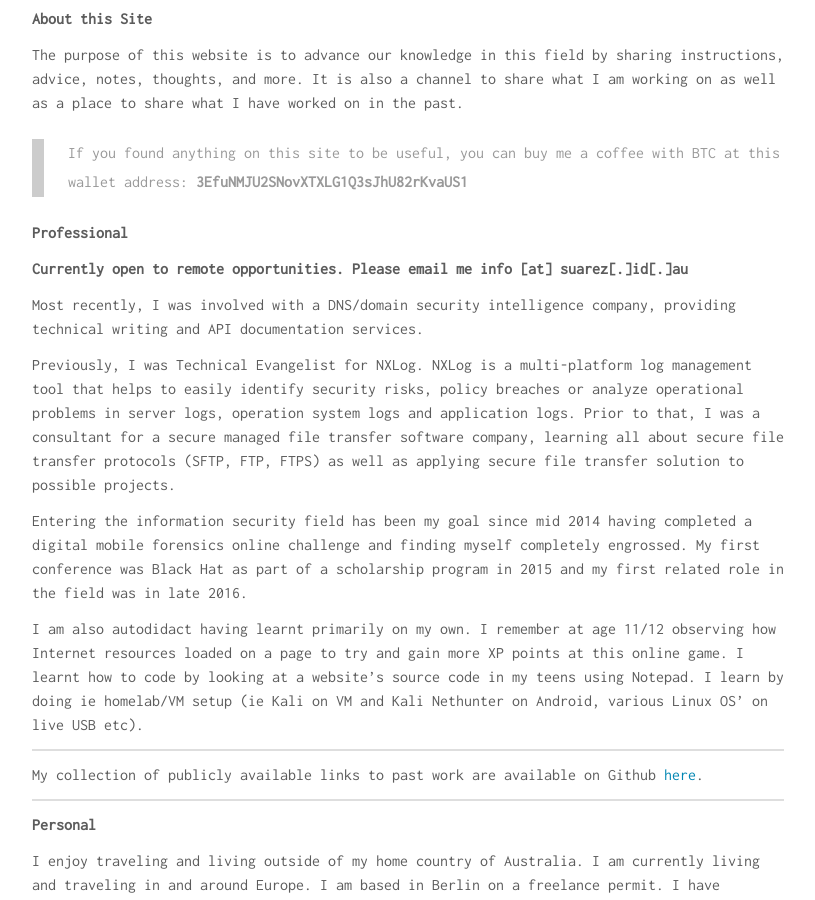
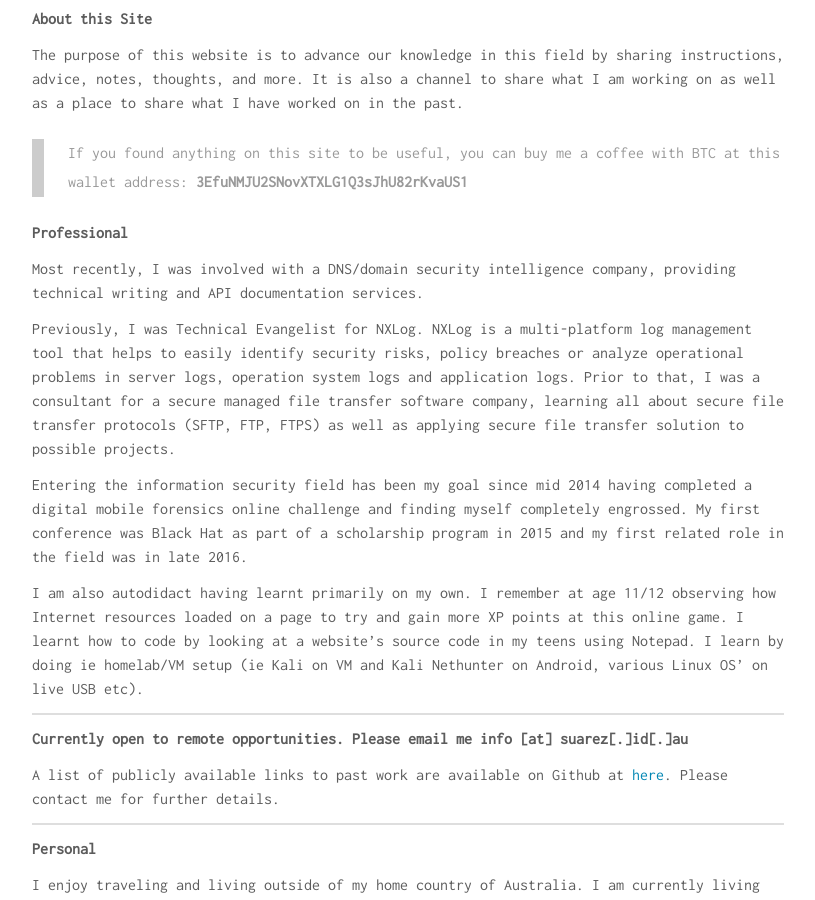
Before and after one commit to HannahSuarez/hannahsuarez.github.io, a Jekyll site: the page built from about.md, in a window 1280 px wide and 900 px high, scrolled down 526 px. Shown: the whole window, without its empty margins (232-1047 px from the left). Built offline with Jekyll 4.4.1, drawn with Linux system fonts in a browser that asks for light colours; nearby versions of some CDN libraries.

Commit message:
Move the contact details

```diff
--- a/about.md
+++ b/about.md
@@ -31,8 +29,10 @@
 
 ---
 
-My collection of publicly available links to past work are available on Github
-[here](https://github.com/HannahSuarez/hannahsuarez.github.io/blob/master/_template-posts/2021-02-22-hannah-suarez-writing-portfolio-links.md).
+**Currently open to remote opportunities. Please email me info [at] suarez[.]id[.]au**
+
+A list of publicly available links to past work are available on Github at
+[here](https://github.com/HannahSuarez/hannahsuarez.github.io/blob/master/_template-posts/2021-02-22-hannah-suarez-writing-portfolio-links.md). Please contact me for further details.
 
 ---
 
```
Also changed, not shown: other parts of about.md (+0 -2 lines).
